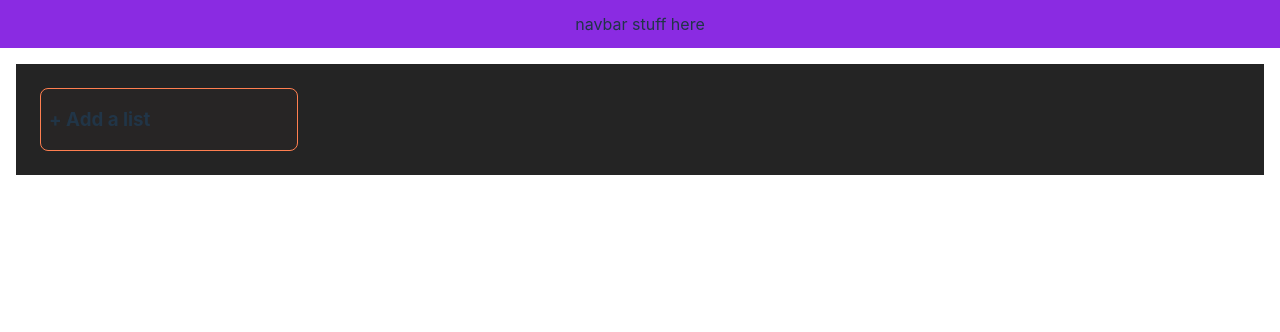
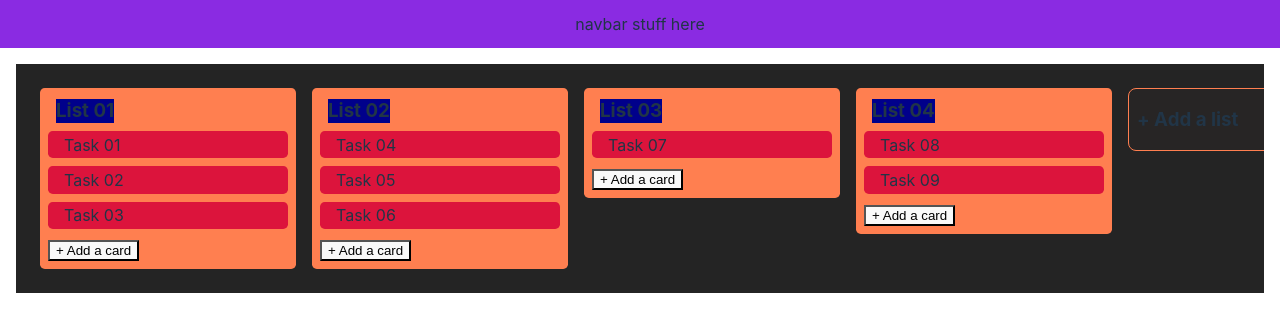
Before and after one commit to tunalad/vue-kanban, a Vue app: page / in a window 1280 px wide. Shown: the top 332 px of the page. Built offline with nearby package versions, Linux system fonts and the light colour scheme.

Commit message:
implemented card draggin functionalities
it's still work in progress. When dropping over card's children, border
style stays. I also wrote everything inside App.vue, will move that to
the card component later

```diff
--- a/src/App.vue
+++ b/src/App.vue
@@ -1,12 +1,12 @@
 <script setup>
-	import { ref } from "vue";
+	import { ref, reactive } from "vue";
 	import Card from "./components/Card.vue";
 	import List from "./components/List.vue";
 
 	import exampleData from "./exampleData.json";
 
-	//const board = ref(exampleData);
-	const board = ref([]);
+	const board = ref(exampleData);
+	//const board = ref([]);
 
 	const addingList = ref(false);
 	const newList = ref("");
@@ -22,6 +22,39 @@
 		addingList.value = false;
 		newList.value = "";
 	}
+
+	function cardDragStart(item, e) {
+		e.target.style.opacity = 0.1;
+		e.dataTransfer.setData("text", JSON.stringify(item));
+	}
+
+	function cardDragEnd(e) {
+		e.target.style.opacity = 1;
+	}
+
+	function cardDragOver(e) {
+		e.preventDefault();
+		e.currentTarget.style.border = "2px solid pink";
+		//if (!e.target.classList.contains("list-card")) {
+		//	e.target.style.border = "2px solid pink";
+		//}
+	}
+
+	function cardDragLeave(e) {
+		e.preventDefault();
+		e.target.style.border = "";
+		e.currentTarget.style.border = "";
+	}
+
+	function cardDrop(e) {
+		let droppedItem = JSON.parse(e.dataTransfer.getData("text"));
+		droppedItem.style = { opacity: 1, border: "" };
+		//droppedItem.class = {};
+		e.target.style = { opacity: 1, border: "" };
+		console.log(
+			`Item ${droppedItem.title} was dropped on ${e.target.innerHTML}`
+		);
+	}
 </script>
 
 <template>
@@ -30,7 +63,16 @@
 	<div id="board">
 		<List v-for="list in board" :title="list.title" :listData="list">
 			<ul class="cards-list">
-				<Card :taskData="task" v-for="task in list.tasks" />
+				<Card
+					:taskData="task"
+					v-for="task in list.tasks"
+					@dragstart="cardDragStart(task, $event)"
+					@dragend="cardDragEnd($event)"
+					@dragover="cardDragOver($event)"
+					@dragleave="cardDragLeave($event)"
+					@drop="cardDrop($event)"
+					draggable="true"
+				/>
 			</ul>
 		</List>
 
```
